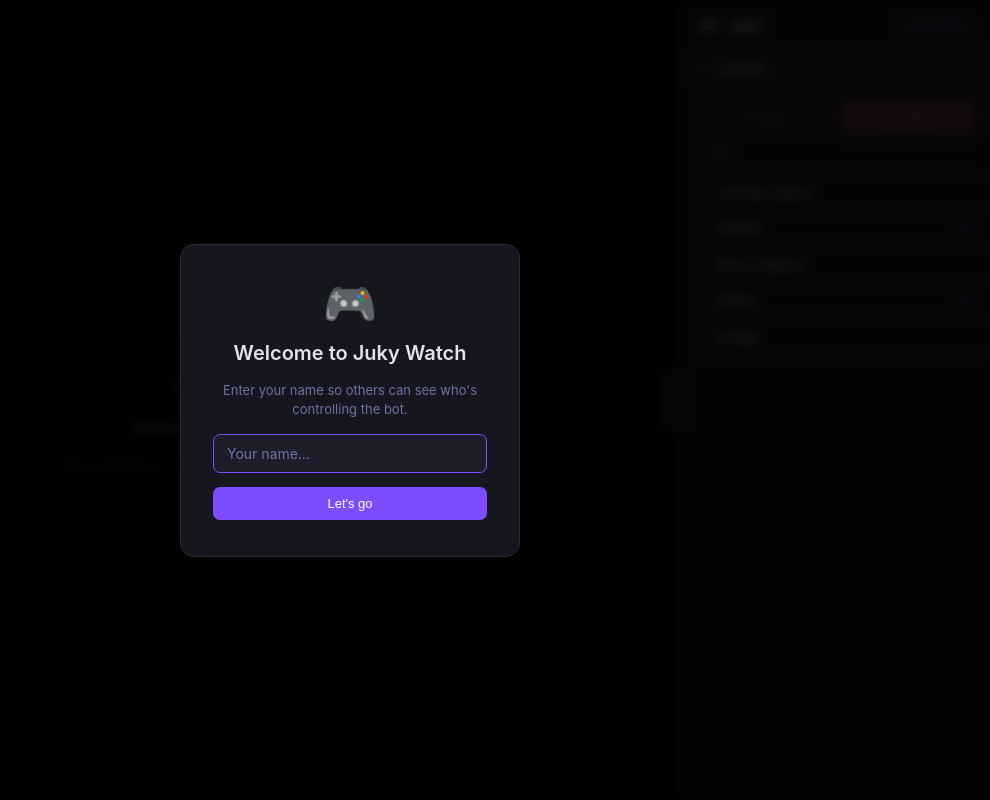
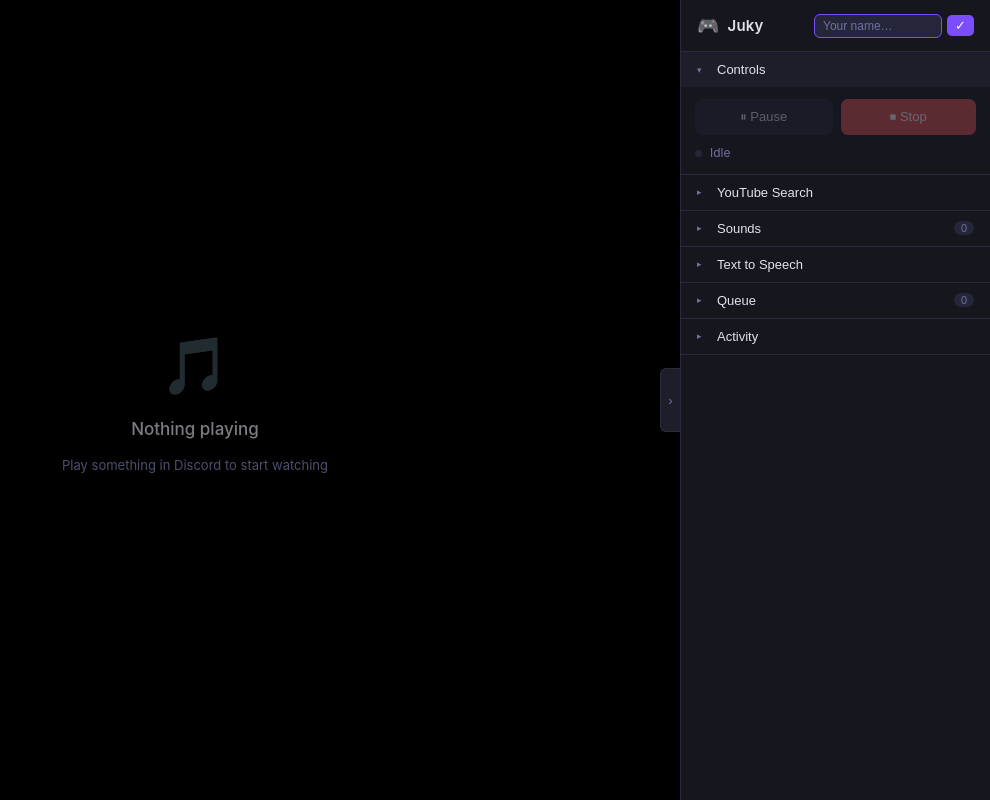
Before and after one commit to SindreMA/watchdiscord, a React (Create React App) app: page / in a window 1280 px wide. Shown: the whole page, without its empty margins (290-1280 px from the left). Built offline with nearby package versions, Linux system fonts and the light colour scheme.

Commit message:
Refactor username handling to use inline editing and remove modal

```diff
--- a/src/App.css
+++ b/src/App.css
@@ -161,15 +161,53 @@
   border-radius: 20px;
   color: var(--text-muted);
   font-size: 12px;
-  padding: 4px 12px;
+  padding: 4px 10px;
   cursor: pointer;
   white-space: nowrap;
-  max-width: 120px;
+  max-width: 130px;
   overflow: hidden;
   text-overflow: ellipsis;
   transition: color 0.15s, border-color 0.15s;
+  display: flex;
+  align-items: center;
+  gap: 5px;
 }
 .username-btn:hover { color: var(--text); border-color: var(--accent); }
+.edit-icon { opacity: 0.5; font-size: 11px; }
+.username-btn:hover .edit-icon { opacity: 1; }
+
+.name-form {
+  display: flex;
+  align-items: center;
+  gap: 5px;
+  flex: 1;
+  max-width: 160px;
+}
+.name-input {
+  flex: 1;
+  background: var(--surface3);
+  border: 1px solid var(--accent);
+  border-radius: 6px;
+  color: var(--text);
+  padding: 4px 8px;
+  font-size: 12px;
+  outline: none;
+  min-width: 0;
+}
+.name-input::placeholder { color: var(--text-muted); }
+.name-save-btn {
+  background: var(--accent);
+  border: none;
+  border-radius: 5px;
+  color: #fff;
+  padding: 4px 8px;
+  font-size: 13px;
+  cursor: pointer;
+  flex-shrink: 0;
+  line-height: 1;
+  transition: opacity 0.15s;
+}
+.name-save-btn:hover { opacity: 0.85; }
 
 .sidebar-content {
   flex: 1;
@@ -572,47 +610,6 @@
   padding: 14px 0;
 }
 
-/* ─── Modal ─────────────────────────────────────────────────────────────────── */
-.modal-overlay {
-  position: fixed;
-  inset: 0;
-  background: rgba(0, 0, 0, 0.78);
-  display: flex;
-  align-items: center;
-  justify-content: center;
-  z-index: 100;
-  backdrop-filter: blur(6px);
-}
-.modal {
-  background: var(--surface);
-  border: 1px solid var(--border);
-  border-radius: 14px;
-  padding: 36px 32px;
-  width: 340px;
-  display: flex;
-  flex-direction: column;
-  align-items: center;
-  gap: 14px;
-  text-align: center;
-  box-shadow: 0 20px 60px rgba(0, 0, 0, 0.5);
-}
-.modal-icon { font-size: 44px; line-height: 1; }
-.modal h2 { margin: 0; font-size: 20px; font-weight: 600; }
-.modal p { margin: 0; color: var(--text-muted); font-size: 13px; line-height: 1.5; }
-.modal input {
-  width: 100%;
-  background: var(--surface2);
-  border: 1px solid var(--border);
-  border-radius: 7px;
-  color: var(--text);
-  padding: 10px 13px;
-  font-size: 14px;
-  outline: none;
-  transition: border-color 0.15s;
-  font-family: inherit;
-}
-.modal input:focus { border-color: var(--accent); }
-.modal input::placeholder { color: var(--text-muted); }
 
 /* ─── Toast Notifications ───────────────────────────────────────────────────── */
 .toasts {
--- a/src/App.tsx
+++ b/src/App.tsx
@@ -111,8 +111,9 @@ export default function App() {
 
   // Username
   const [username, setUsername] = useState(localStorage.getItem('juky_username') || '');
-  const [showModal, setShowModal] = useState(!localStorage.getItem('juky_username'));
-  const [nameInput, setNameInput] = useState('');
+  const [nameInput, setNameInput] = useState(localStorage.getItem('juky_username') || '');
+  const [editingName, setEditingName] = useState(!localStorage.getItem('juky_username'));
+  const nameInputRef = useRef<HTMLInputElement>(null);
 
   // Video
   const videoRef = useRef<HTMLVideoElement>(null);
@@ -291,7 +292,13 @@ export default function App() {
   // ─── Controls ─────────────────────────────────────────────────────────────────
 
   const requireUser = () => {
-    if (!username) { setShowModal(true); return false; }
+    if (!username) {
+      setSidebarOpen(true);
+      setEditingName(true);
+      setTimeout(() => nameInputRef.current?.focus(), 50);
+      addToast('Set your name first', 'warning');
+      return false;
+    }
     return true;
   };
 
@@ -387,14 +394,14 @@ export default function App() {
     }
   };
 
-  // ─── Username modal ───────────────────────────────────────────────────────────
+  // ─── Username ─────────────────────────────────────────────────────────────────
 
   const confirmName = () => {
     const name = nameInput.trim();
     if (!name) return;
     localStorage.setItem('juky_username', name);
     setUsername(name);
-    setShowModal(false);
+    setEditingName(false);
   };
 
   // ─── Section toggle ───────────────────────────────────────────────────────────
@@ -410,27 +417,6 @@ export default function App() {
 
   return (
     <div className="app">
-
-      {/* Username modal */}
-      {showModal && (
-        <div className="modal-overlay">
-          <div className="modal">
-            <div className="modal-icon">🎮</div>
-            <h2>Welcome to Juky Watch</h2>
-            <p>Enter your name so others can see who's controlling the bot.</p>
-            <input
-              autoFocus
-              type="text"
-              value={nameInput}
-              onChange={e => setNameInput(e.target.value)}
-              onKeyDown={e => e.key === 'Enter' && confirmName()}
-              placeholder="Your name…"
-              maxLength={32}
-            />
-            <button className="btn-primary" onClick={confirmName}>Let's go</button>
-          </div>
-        </div>
-      )}
 
       <div className="layout">
 
@@ -474,9 +460,27 @@ export default function App() {
               <span className="brand-icon">🎮</span>
               <span className="brand-name">Juky</span>
             </div>
-            <button className="username-btn" onClick={() => setShowModal(true)}>
-              {username || 'Set name'}
-            </button>
+            {editingName ? (
+              <div className="name-form">
+                <input
+                  ref={nameInputRef}
+                  className="name-input"
+                  type="text"
+                  value={nameInput}
+                  onChange={e => setNameInput(e.target.value)}
+                  onKeyDown={e => e.key === 'Enter' && confirmName()}
+                  onBlur={() => { if (username) setEditingName(false); }}
+                  placeholder="Your name…"
+                  maxLength={32}
+                  autoFocus
+                />
+                <button className="name-save-btn" onClick={confirmName} title="Save">✓</button>
+              </div>
+            ) : (
+              <button className="username-btn" onClick={() => { setNameInput(username); setEditingName(true); }}>
+                {username} <span className="edit-icon">✎</span>
+              </button>
+            )}
           </div>
 
           <div className="sidebar-content">
```
